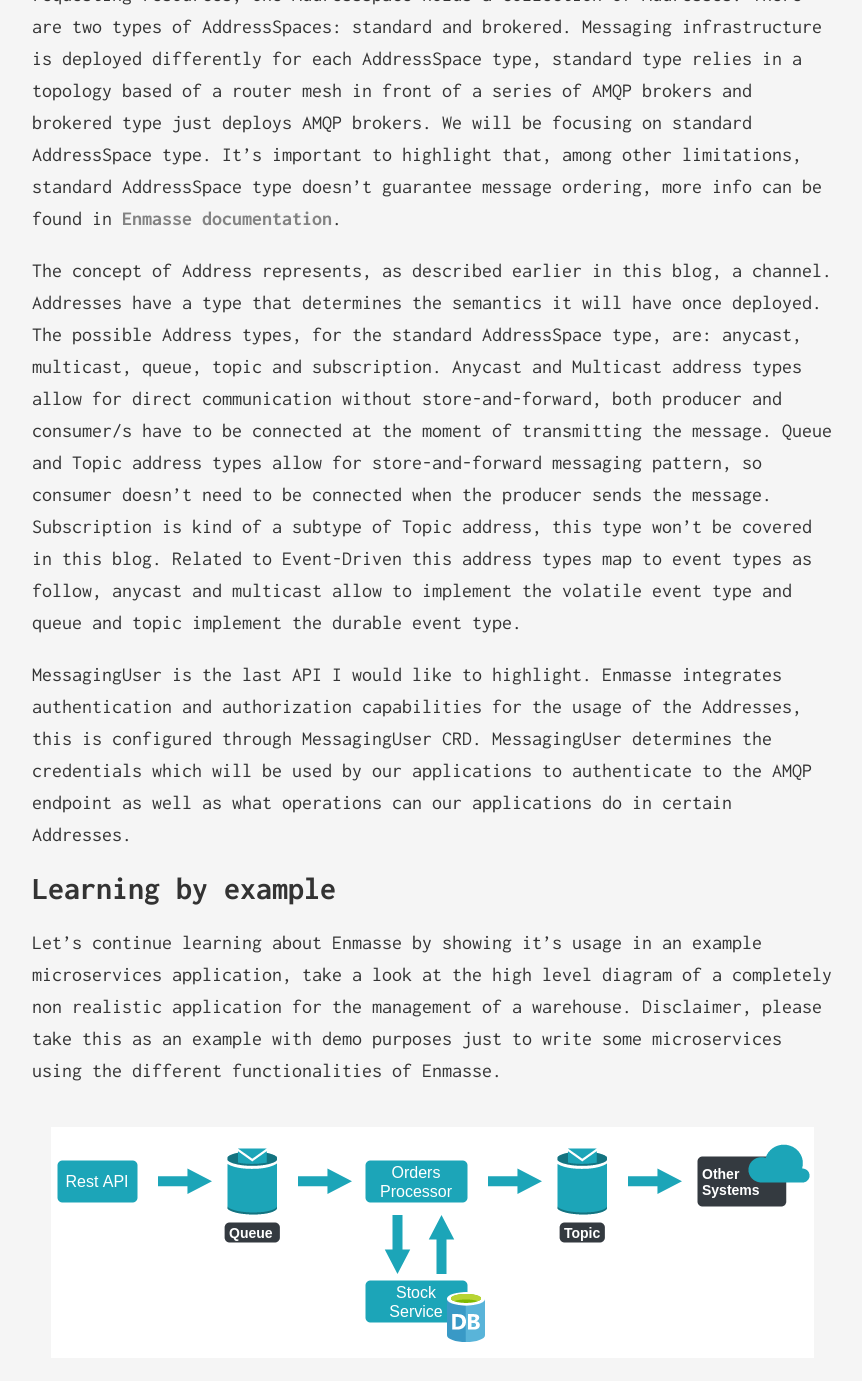
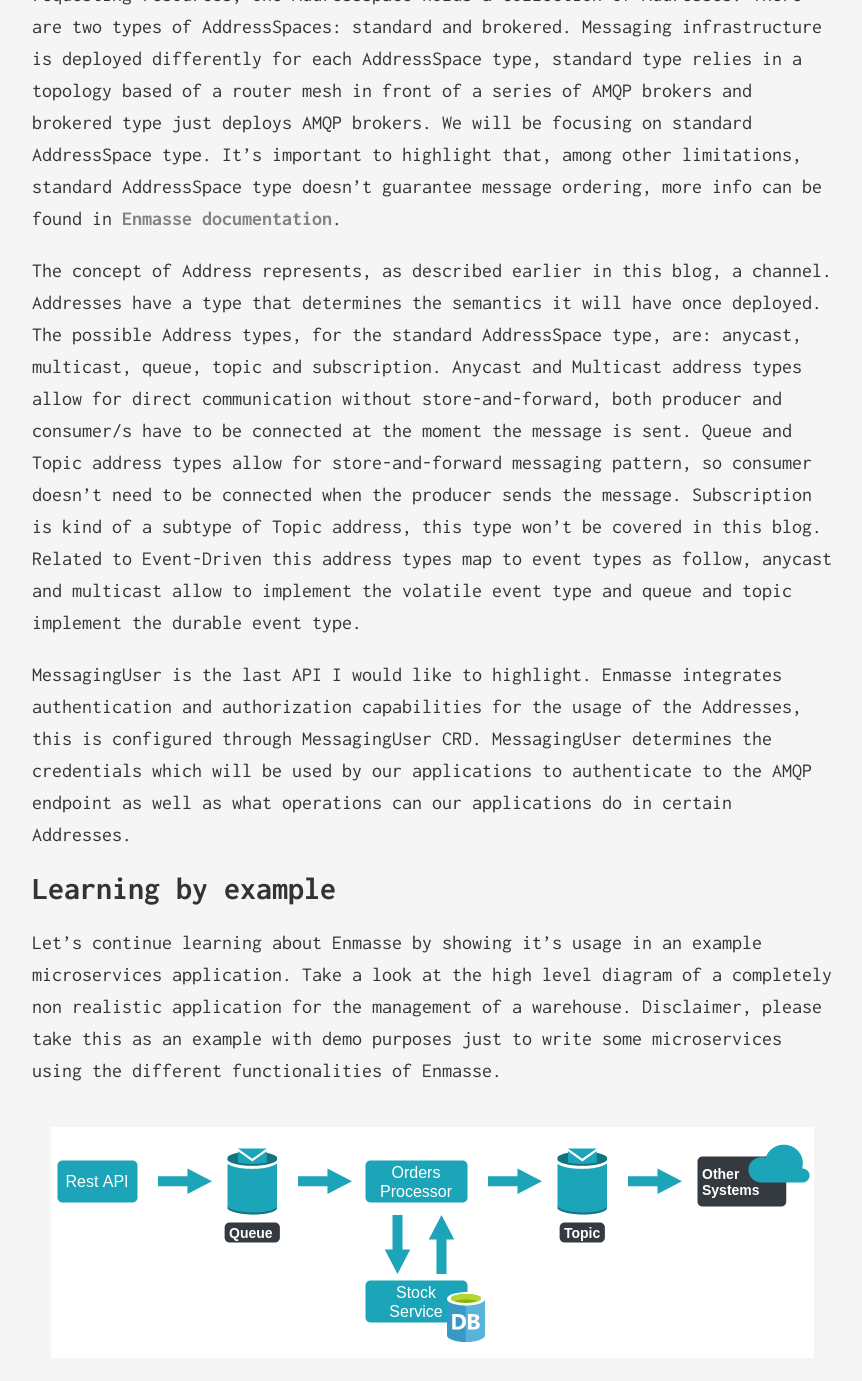
Before and after one commit to famarting/famartinrh.github.io, a Jekyll site: the page built from _posts/2020-04-22-event-driven-enmasse.md, in a window 1280 px wide and 1400 px high, scrolled down 4394 px. Shown: the top 1381 px of the window, without its empty margins (208-1070 px from the left). Built offline with Jekyll 4.4.1, drawn with Linux system fonts in a browser that asks for light colours; some of the changed text lies outside the part shown.

Commit message:
fix typos

```diff
--- a/_posts/2020-04-22-event-driven-enmasse.md
+++ b/_posts/2020-04-22-event-driven-enmasse.md
@@ -3,7 +3,7 @@ layout: post
 title:  "Event-Driven microservices with Enmasse"
 subtitle: "The joy of doing Event-Driven Microservices using Enmasse and Quarkus"
 description: >
-  The purpose of this blog is to talk about Event-Driven based microservices and explore it's combination with Enmasse, a Kubernetes operator to manage AMQP based messaging infrastructure. Because of microservices Quarkus, container-first Java stack, is also showcased.
+  The purpose of this blog is to talk about Event-Driven based microservices and explore it's combination with Enmasse, a Kubernetes operator to manage AMQP based messaging infrastructure. Because of microservices, Quarkus, a container-first Java stack, is also showcased.
   <br>
   This blog is for people in Kubernetes world, software developers interested in the full picture of applications and systems or any other interested.
 date:   2020-04-22
@@ -20,7 +20,7 @@ In this architecture the events are the representation of a meaningful change in
 - Durable events, the most typical and common, here events are stored durably until read by all registered consumers.
 - Replayable events, similar to durable events, but in this case the events are kept stored for a determined period of time and there is the possibility for consumers to replay the stored sequence of events.
 
-As described, events are sent through channels, by channels I mean the piece of middleware we use to send our events through. Here I'm talking about queues and topics implemented by messaging brokers. There are a big variety of messaging brokers each one providing it's own set of features and behaviours and in many cases different protocols to communicate with the broker. This is important because this makes all the different event types that we know or the different eventing models or messaging patterns that our applications can make use of. In simple words, the messaging broker we choose determines the kind of events we can use in our application, therefore we should choose in concordance with our application needs.
+As described, events are sent through channels, by channels I mean the piece of middleware we use to send our events through. Here I'm talking about queues and topics implemented by messaging brokers. There is a big variety of messaging brokers each one providing it's own set of features and behaviours and in many cases different protocols to communicate with the broker. This is important because this makes all the different event types that we know or the different eventing models or messaging patterns that our applications can make use of. In simple words, the messaging broker we choose determines the kind of events we can use in our application, therefore we should choose in concordance with our application needs.
 
 If talking about microservices, Event-Driven Architectures can bring some advantages such as:
 - decoupling microservices, separating and abstracting between each other, this is the separation of producers of events and consumers of events. As an example, a user service will produce an event when a new user is created and other microservices in the application, doesn't matter which ones, will consume that event and do whatever action they need to do in response to that.
@@ -51,13 +51,13 @@ Focusing on the messaging tenant side, in the current Enmasse implementation the
 
 The AddressSpace concept is the starting point for messaging tenants when requesting resources, one AddressSpace holds a collection of Addresses. There are two types of AddressSpaces: standard and brokered. Messaging infrastructure is deployed differently for each AddressSpace type, standard type relies in a topology based of a router mesh in front of a series of AMQP brokers and brokered type just deploys AMQP brokers. We will be focusing on standard AddressSpace type. It's important to highlight that, among other limitations, standard AddressSpace type doesn't guarantee message ordering, more info can be found in [Enmasse documentation].
 
-The concept of Address represents, as described earlier in this blog, a channel. Addresses have a type that determines the semantics it will have once deployed. The possible Address types, for the standard AddressSpace type, are: anycast, multicast, queue, topic and subscription. Anycast and Multicast address types allow for direct communication without store-and-forward, both producer and consumer/s have to be connected at the moment of transmitting the message. Queue and Topic address types allow for store-and-forward messaging pattern, so consumer doesn't need to be connected when the producer sends the message. Subscription is kind of a subtype of Topic address, this type won't be covered in this blog. Related to Event-Driven this address types map to event types as follow, anycast and multicast allow to implement the volatile event type and queue and topic implement the durable event type.
+The concept of Address represents, as described earlier in this blog, a channel. Addresses have a type that determines the semantics it will have once deployed. The possible Address types, for the standard AddressSpace type, are: anycast, multicast, queue, topic and subscription. Anycast and Multicast address types allow for direct communication without store-and-forward, both producer and consumer/s have to be connected at the moment the message is sent. Queue and Topic address types allow for store-and-forward messaging pattern, so consumer doesn't need to be connected when the producer sends the message. Subscription is kind of a subtype of Topic address, this type won't be covered in this blog. Related to Event-Driven this address types map to event types as follow, anycast and multicast allow to implement the volatile event type and queue and topic implement the durable event type.
 
 MessagingUser is the last API I would like to highlight. Enmasse integrates authentication and authorization capabilities for the usage of the Addresses, this is configured through MessagingUser CRD. MessagingUser determines the credentials which will be used by our applications to authenticate to the AMQP endpoint as well as what operations can our applications do in certain Addresses.
 
 # Learning by example
 
-Let's continue learning about Enmasse by showing it's usage in an example microservices application, take a look at the high level diagram of a completely non realistic application for the management of a warehouse. Disclaimer, please take this as an example with demo purposes just to write some microservices using the different functionalities of Enmasse.
+Let's continue learning about Enmasse by showing it's usage in an example microservices application. Take a look at the high level diagram of a completely non realistic application for the management of a warehouse. Disclaimer, please take this as an example with demo purposes just to write some microservices using the different functionalities of Enmasse.
 
 ![High level diagram](/assets/images/diagram.png)
 
```
Also changed, not shown: other parts of _posts/2020-04-22-event-driven-enmasse.md (+10 -10 lines).
